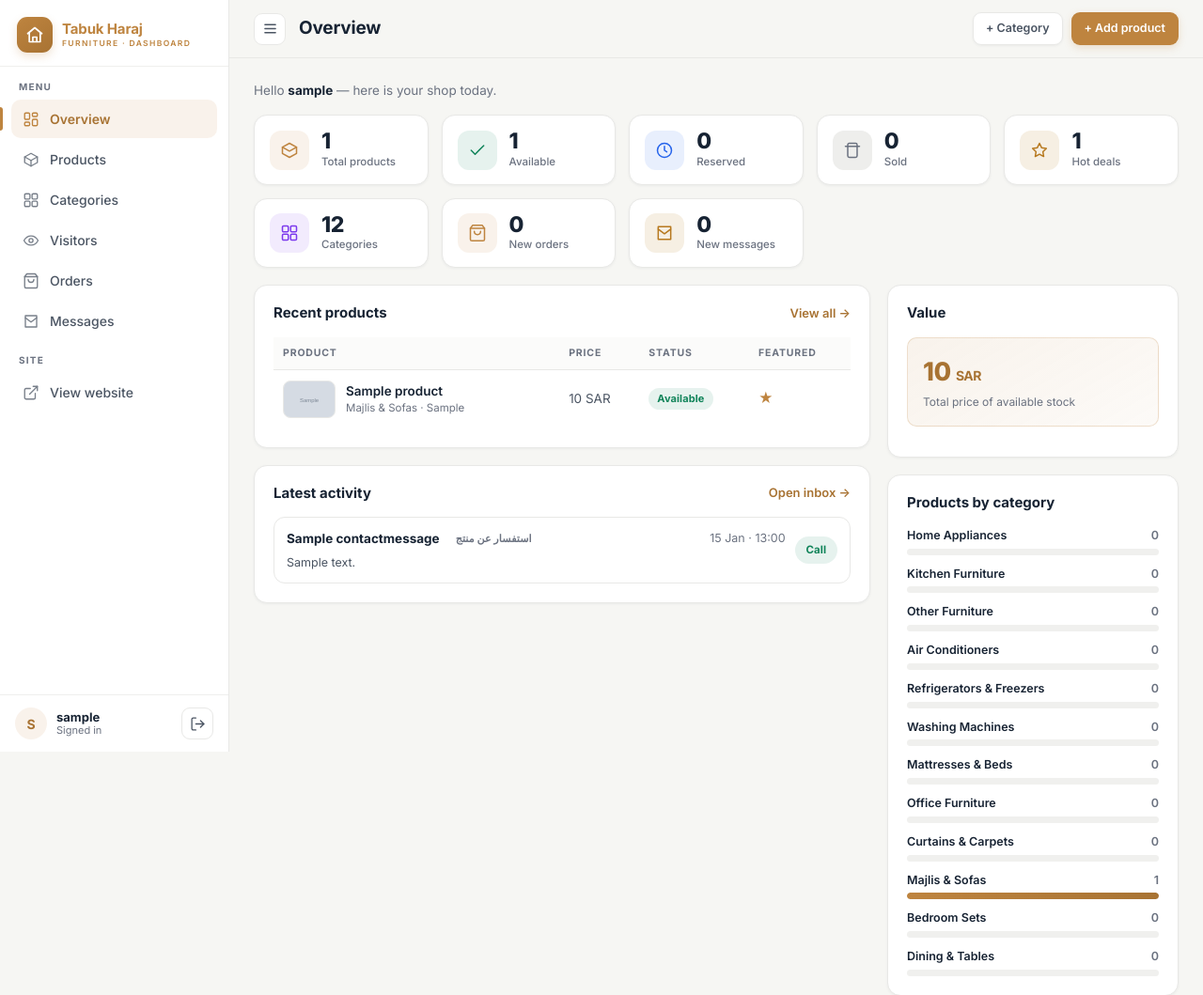
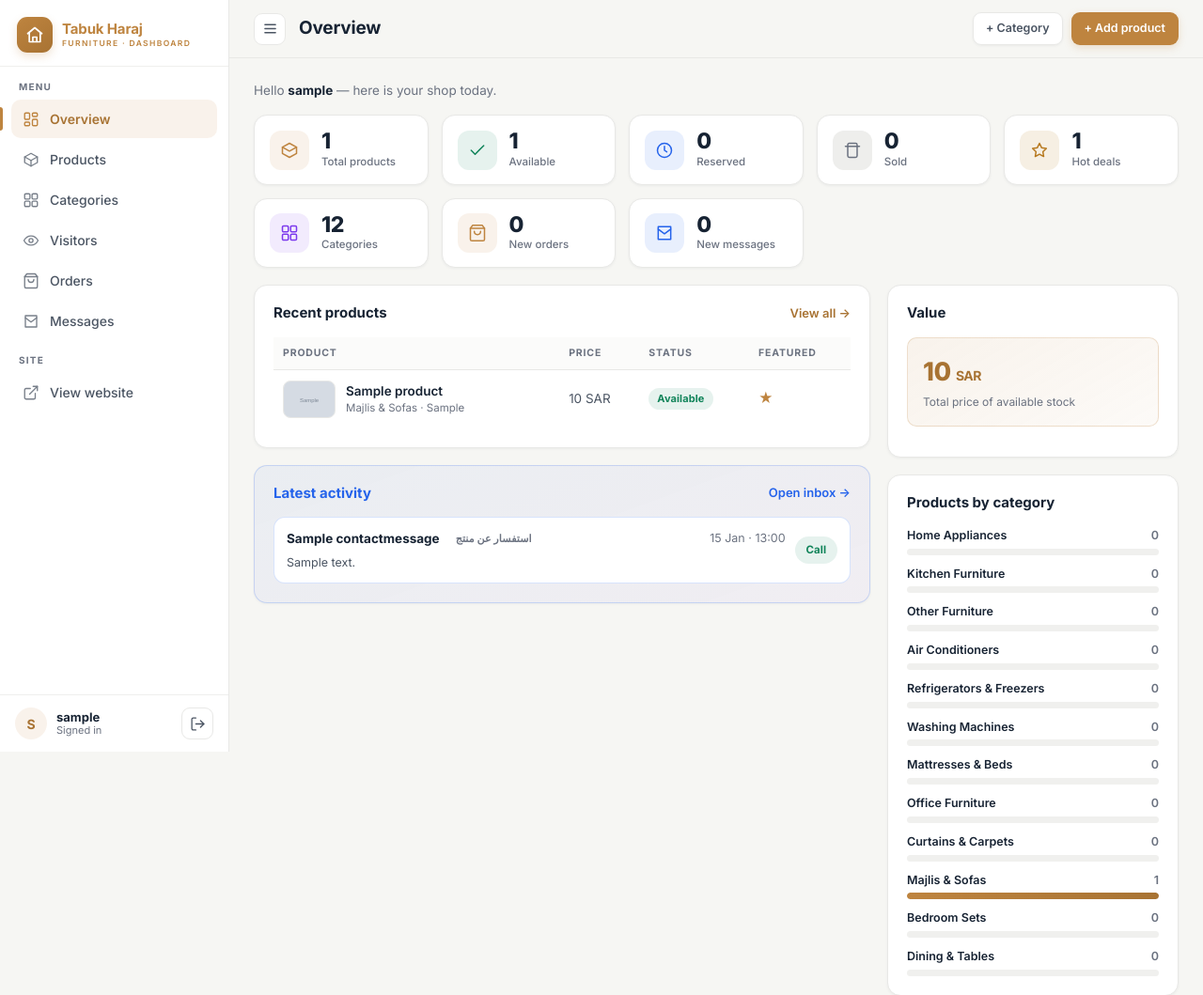
Before and after one commit to tanmoymondal1312/TabukHarajFurniture, a Django app: page /dashboard/ in a window 1280 px wide. Shown: the top 1059 px of the page at 94% size. Run offline with Django 5.2, Linux system fonts and the light colour scheme; a user stored in the database is signed in; data comes from the database, SQL or seed files in the repository; tables that the repository leaves empty hold one stand-in row (values such as "Sample post"); grey boxes marked "Sample" are stand-in pictures.

Commit message:
Give the overview messages card its own blue look apart from product cards

```diff
--- a/static/css/dashboard.css
+++ b/static/css/dashboard.css
@@ -1226,3 +1226,52 @@ a.stat {
     margin-inline-start: 0;
   }
 }
+
+/* ===== Overview: messages (own blue vibe, apart from the product cards) =====
+   Kept at the end of the file so it wins over the base .panel / .stat rules. */
+.panel--msgs {
+  background: linear-gradient(160deg, rgba(37, 99, 235, 0.055), rgba(124, 58, 237, 0.045));
+  border-color: rgba(37, 99, 235, 0.2);
+}
+
+.panel--msgs .panel__head h2 { color: var(--blue); }
+.panel--msgs .panel__head .link { color: var(--blue); }
+.panel--msgs .pill--reserved { background: var(--blue-soft); color: var(--blue); }
+
+.panel--msgs .mini-msg {
+  background: #fff;
+  border-color: rgba(37, 99, 235, 0.18);
+}
+
+.panel--msgs .mini-msg:hover {
+  border-color: var(--blue);
+  box-shadow: 0 6px 18px rgba(37, 99, 235, 0.12);
+}
+
+.panel--msgs .mini-msg.is-new {
+  border-color: rgba(37, 99, 235, 0.55);
+  box-shadow: inset 3px 0 0 var(--blue);
+}
+
+.panel--msgs .mini-msg__new { background: var(--blue); }
+
+.stat--hot-blue {
+  border-color: rgba(37, 99, 235, 0.55);
+  background: linear-gradient(150deg, rgba(37, 99, 235, 0.1), rgba(37, 99, 235, 0.03));
+}
+
+.stat--link.stat--hot-blue:hover {
+  border-color: var(--blue);
+  box-shadow: 0 8px 20px rgba(37, 99, 235, 0.14);
+}
+
+.stat--hot-blue .stat__dot {
+  background: var(--blue);
+  animation: statPulseBlue 1.9s ease-out infinite;
+}
+
+@keyframes statPulseBlue {
+  0% { box-shadow: 0 0 0 0 rgba(37, 99, 235, 0.5); }
+  70% { box-shadow: 0 0 0 9px rgba(37, 99, 235, 0); }
+  100% { box-shadow: 0 0 0 0 rgba(37, 99, 235, 0); }
+}
--- a/templates/dashboard/base.html
+++ b/templates/dashboard/base.html
@@ -10,7 +10,7 @@
   <link rel="preconnect" href="https://fonts.gstatic.com" crossorigin>
   <link href="https://fonts.googleapis.com/css2?family=Inter:wght@400;500;600;700;800&display=swap" rel="stylesheet">
   <link rel="icon" type="image/svg+xml" href="{% static 'images/favicon/favicon.svg' %}">
-  <link rel="stylesheet" href="{% static 'css/dashboard.css' %}?v=20261005">
+  <link rel="stylesheet" href="{% static 'css/dashboard.css' %}?v=20261005c">
 </head>
 <body class="dash">
   <div class="app">
--- a/templates/dashboard/overview.html
+++ b/templates/dashboard/overview.html
@@ -54,8 +54,8 @@
       <div><strong>{{ ord_unread }}</strong><small>New orders</small></div>
       {% if ord_unread %}<span class="stat__dot" aria-hidden="true"></span>{% endif %}
     </a>
-    <a class="stat stat--link{% if msg_unread %} stat--hot{% endif %}" href="{% url 'dashboard:inbox' %}">
-      <span class="stat__icon stat__icon--amber">
+    <a class="stat stat--link{% if msg_unread %} stat--hot-blue{% endif %}" href="{% url 'dashboard:inbox' %}">
+      <span class="stat__icon stat__icon--blue">
         <svg viewBox="0 0 24 24" fill="none" stroke="currentColor" stroke-width="1.8" stroke-linecap="round" stroke-linejoin="round" aria-hidden="true"><path d="M4 4h16v16H4z"/><path d="m4 7 8 6 8-6"/></svg>
       </span>
       <div><strong>{{ msg_unread }}</strong><small>New messages</small></div>
@@ -109,7 +109,7 @@
       {% endif %}
     </section>
 
-    <section class="panel">
+    <section class="panel panel--msgs">
       <header class="panel__head">
         <div class="panel__title">
           <h2>Latest activity</h2>
```
